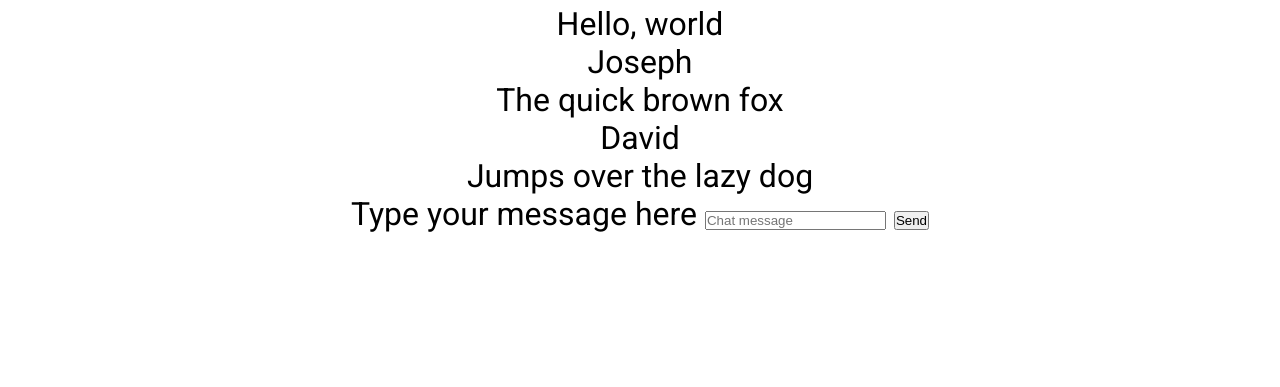
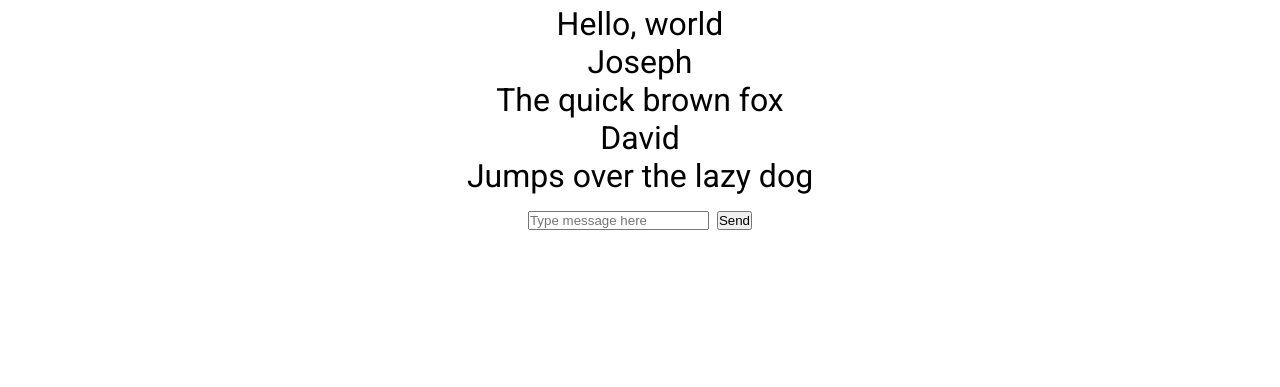
Before and after one commit to Pocketkid2/cs260fall2023, a plain HTML site: page chat.html in a window 1280 px wide. Shown: the part 342-729 px from the top of the page. Drawn offline with Linux system fonts and the light colour scheme.

Commit message:
Move chat form into chatbox div

```diff
--- a/chat.html
+++ b/chat.html
@@ -43,11 +43,8 @@
                     <dt>David</dt>
                     <dd>Jumps over the lazy dog</dd>
                 </dl>
-            </div>
-            <div>
                 <form method="get" action="">
-                    <label for="message">Type your message here</label>
-                    <input type="text" id="message" placeholder="Chat message" />
+                    <input type="text" id="message" placeholder="Type message here" />
                     <button type="submit">Send</button>
                 </form>
             </div>
```
